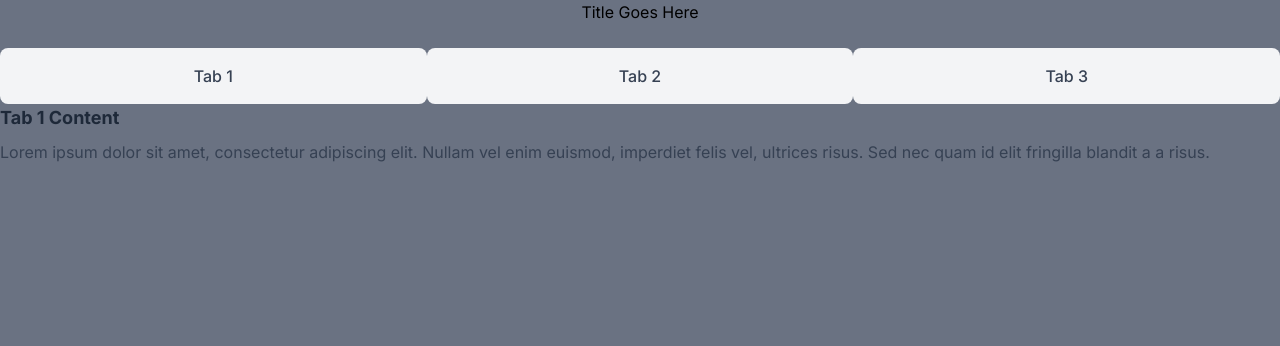
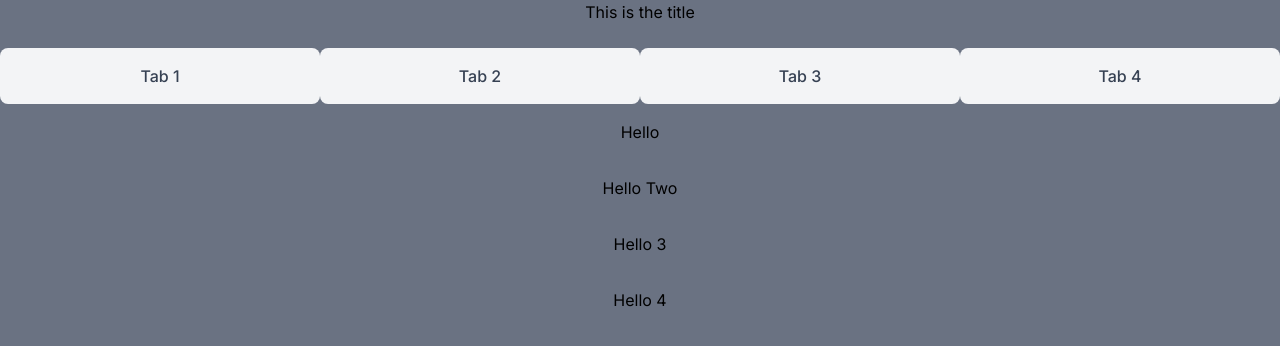
Before and after one commit to totester12/RequirementAI, a React (Vite) app: page / in a window 1280 px wide. Shown: the top 346 px of the page. Built offline with nearby package versions, Linux system fonts and the light colour scheme.

Commit message:
Tie tab data to own components

```diff
--- a/src/App.jsx
+++ b/src/App.jsx
@@ -2,14 +2,23 @@ import { useState } from 'react'
 
 import './App.css'
 
+import Summary from './SummaryPage.jsx'
+import Goals from './GoalsPage.jsx'
+import Success from './SuccessPage.jsx'
+import Result from './ResultPage.jsx'
+
+
+
 function App() {
+
+  const [title, setTitle] = useState("This is the title")
 
 
   return (
 
     <div class='mainDiv bg-gray-500 w-full h-screen'>
       <div class='titleDiv flex flex-row justify-center items-center '>
-        <p>Title Goes Here</p>
+        <p>{title}</p>
       </div>
       <br />
       <div class="w-full flex">
@@ -21,27 +30,27 @@ function App() {
           onClick={e => openTab(e, 'tab2')}>Tab 2</button>
         <button class="tabButton  w-full py-4 text-center font-medium text-gray-700 bg-gray-100 rounded-lg focus:outline-none hover:bg-gray-400"
           onClick={e => openTab(e, 'tab3')}>Tab 3</button>
+          <button class="tabButton  w-full py-4 text-center font-medium text-gray-700 bg-gray-100 rounded-lg focus:outline-none hover:bg-gray-400"
+          onClick={e => openTab(e, 'tab4')}>Tab 4</button>
       </div>
-      <div id="tab1" class="tabcontent w-full">
-        <h2 class="text-lg font-bold text-gray-800">Tab 1 Content</h2>
-        <p class="mt-2 text-gray-700">Lorem ipsum dolor sit amet, consectetur adipiscing elit. Nullam vel enim euismod,
-          imperdiet felis vel, ultrices risus. Sed nec quam id elit fringilla blandit a a risus.</p>
+      <div id="tab1" class="tabcontent p-4 w-full flex flex-row justify-center items-center">
+        <Summary />
       </div>
-      <div id="tab2" class="tabcontent p-4 w-full hidden">
-        <h2 class="text-lg font-bold text-gray-800">Tab 2 Content</h2>
-        <p class="mt-2 text-gray-700">Duis lobortis velit tellus, eget luctus tellus facilisis eget. Maecenas non massa
-          varius, molestie lorem eget, molestie nisi. Suspendisse potenti.</p>
+      <div id="tab2" class="tabcontent p-4 w-full flex flex-row justify-center items-center">
+        <Goals/>
       </div>
-      <div id="tab3" class="tabcontent p-4 w-full hidden">
-        <h2 class="text-lg font-bold text-gray-800">Tab 3 Content</h2>
-        <p class="mt-2 text-gray-700">We're in tab 3 boy</p>
+      <div id="tab3" class="tabcontent p-4 w-full flex flex-row justify-center items-center">
+        <Success/>
+      </div>
+      <div id="tab4" class="tabcontent p-4 w-full flex flex-row justify-center items-center">
+        <Result/>
       </div>
     </div>
 
   )
-}
 
   function openTab(evt, tabName) {
+
     console.log("opentab")
     var i, tabcontent, tablinks;
     tabcontent = document.getElementsByClassName("tabcontent");
@@ -56,4 +65,9 @@ function openTab(evt, tabName) {
     evt.currentTarget.classList.add("bg-gray-200");
   }
 
+
+}
+
+
+
 export default App
--- /dev/null
+++ b/src/GoalsPage.jsx
@@ -0,0 +1,10 @@
+import { useState } from 'react'
+
+
+export default function App() {
+
+    return (
+        <div>Hello Two</div>
+    )
+
+}
--- /dev/null
+++ b/src/ResultPage.jsx
@@ -0,0 +1,10 @@
+import { useState } from 'react'
+
+
+export default function App() {
+
+    return (
+        <div>Hello 4</div>
+    )
+
+}
--- /dev/null
+++ b/src/SuccessPage.jsx
@@ -0,0 +1,10 @@
+import { useState } from 'react'
+
+
+export default function App() {
+
+    return (
+        <div>Hello 3</div>
+    )
+
+}
--- /dev/null
+++ b/src/SummaryPage.jsx
@@ -0,0 +1,10 @@
+import { useState } from 'react'
+
+
+export default function App () {
+
+    return(
+        <div>Hello</div>
+    )
+
+}
```
Lines whose indentation alone changed are shown as unchanged.
